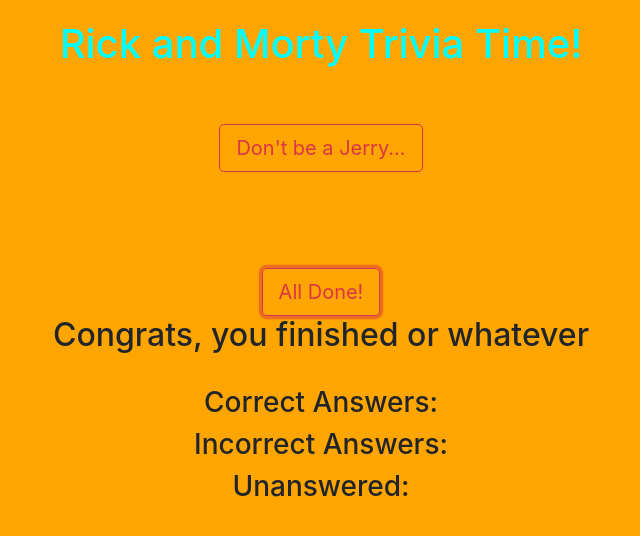
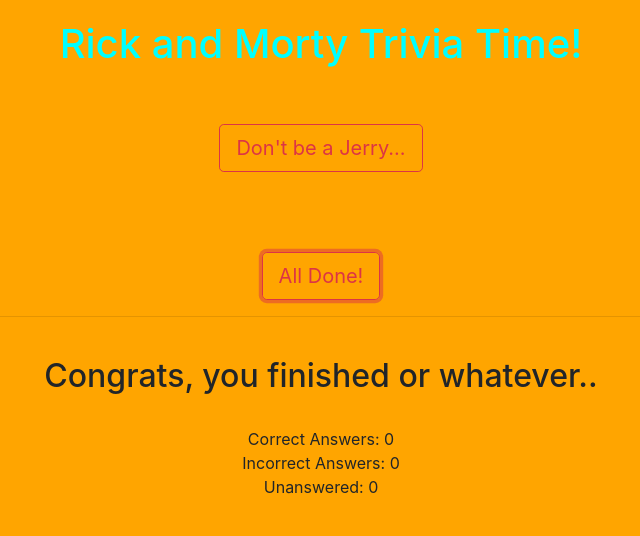
Before and after one commit to AlanFord9/TriviaGame, a plain HTML site: page index.html in a window 1280 px wide. Both pictures are taken after a click on the button "All Done!". Shown: the whole page, without its empty margins (319-959 px from the left). Drawn offline with nearby package versions, Linux system fonts and the light colour scheme.

Commit message:
showing questions with answer options, added function for input

```diff
--- a/assets/javascript/app.js
+++ b/assets/javascript/app.js
@@ -1,9 +1,5 @@
-// creat click event to start timer and quiz
-
-
 var startButton = document.getElementById('start')
 var questions = document.getElementById('questions')
-var qAnswers = document.getElementById('answers')
 var submitButton = document.getElementById('submit')
 var clockRunning = false
 var clock = 30
@@ -55,7 +51,7 @@ var allQuestions = [
         correctAnswer: 2
     },
     {
-        question: "You son of a b****...",
+        question: "You son of a b****   ........",
         answers: [
             "I'm out",
             "You got me",
@@ -72,7 +68,7 @@ var allQuestions = [
         correctAnswer: 1
     },
     {
-        question: "Umm, okay last one. Just make like 5 three-pointers and we're good",
+        question: "Umm, okay last one. Just make like 5 three-pointers and we're good..",
         answers: [
             "1 three-pointer",
             "4 three-pointers",
@@ -88,10 +84,24 @@ $("#start").on("click", startQuiz)
 
 function startQuiz() {
 
+
     for(i = 0; i < allQuestions.length; i++) {
-        console.log(allQuestions[i]);
-            // assign questions/answers to respective html
-    };
+
+        $(questions).append("<h3>" + allQuestions[i].question + "</h3>");
+
+        for(j = 0; j < allQuestions[i].answers.length; j++){
+
+            $(questions).append("<div class=form-check form-check-inline>" +
+            "<input id=answer name=one class=form-check-input type=checkbox data-value="+[j]+">" +
+            "<label class=form-check-label>" + allQuestions[i].answers[j] + "</label>"
+            + "</div>");
+
+        }
+
+
+        // show questions and answer options
+
+    }
 
     var timerId = setInterval(countdown, 1000);
     function countdown(){
@@ -102,18 +112,32 @@ function startQuiz() {
             timer.innerHTML = 'Timer: ' + clock;
             clock--;
         }
-    }
+        }
 
 }
 
 // creat logic for if the correct/incorrect answer was chosen
 
-// show ending results after timer finishes or "done" button is selected
+function userAnswer() {
+    if ($('input.form-check-input').prop('checked')){
+        console.log($('input.form-check-input').val());
+    }
+}
+
+submitButton.addEventListener('click', showResults);
 
 function showResults() {
+    userAnswer()
+    alert("All Done!");
+    var correct = 0;
+    var wrong = 0;
+    var noAnswer = 0;
 
-
+    // change from text to html, add header inside
+    $("#congrats").text("Congrats, you finished or whatever..");
+    $("#correct").text("Correct Answers: " + correct);
+    $("#wrong").text("Incorrect Answers: " + wrong);
+    $("#unanswered").text("Unanswered: " + noAnswer);
 }
 
-
-submitButton.addEventListener('click', showResults);
+// show results and end timer after button click
--- a/index.html
+++ b/index.html
@@ -22,9 +22,9 @@
 
     <br><br>
 
-            <h3 id="questions"></h3>
 
-            <ul id="answers"></ul>
+            <div id="questions"></div>
+
 
             <!-- <br><br>
 
@@ -191,12 +191,13 @@
 
         <button id="submit" type="button" class="btn btn-outline-danger btn-lg">All Done!</button>
 
+            <br><hr><br>
 
-        <h2 id="congrats">Congrats, you finished or whatever</h2>
+        <h2 id="congrats"></h2>
         <br>
-        <h3 id="correct">Correct Answers: </h3>
-        <h3 id="wrong">Incorrect Answers: </h3>
-        <h3 id="unanswered">Unanswered: </h3>
+        <div id="correct"> </div>
+        <div id="wrong"></div>
+        <div id="unanswered"></div>
 
         <script src="assets/javascript/app.js"></script>
 
```
